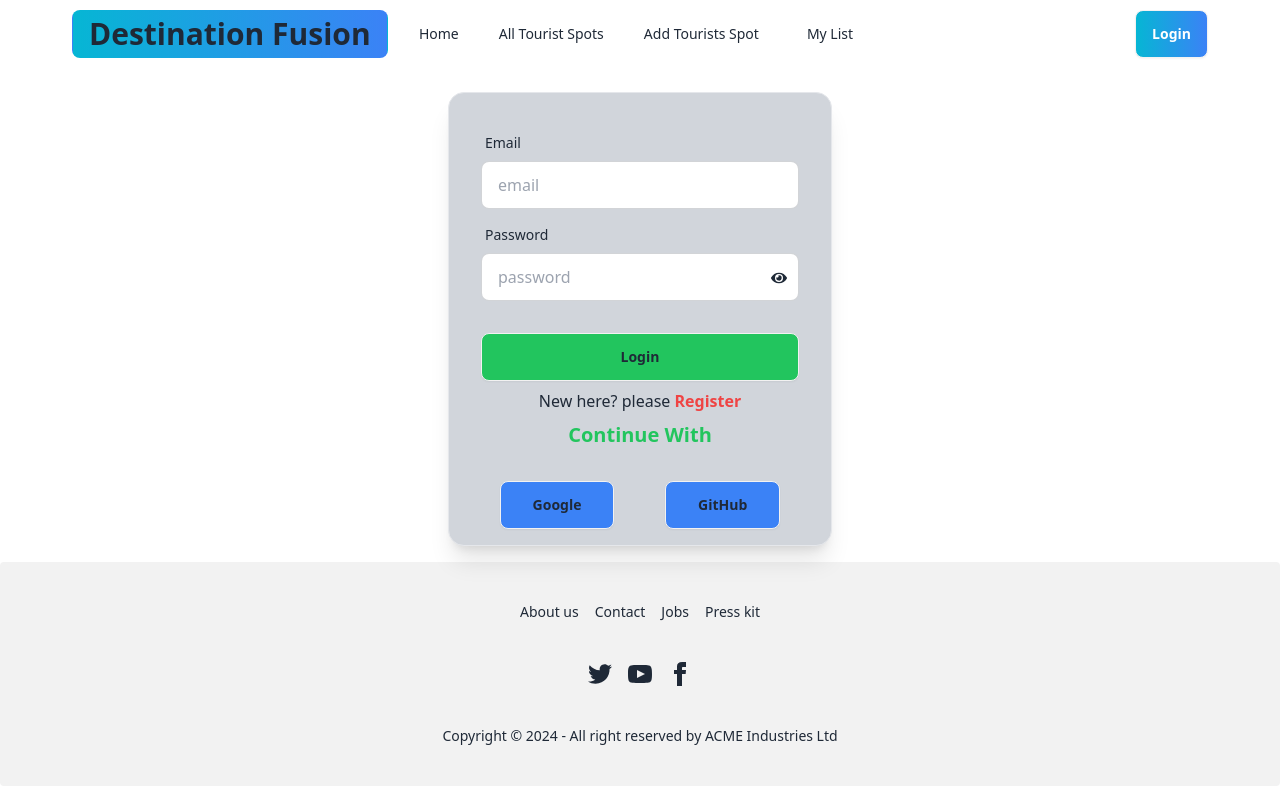
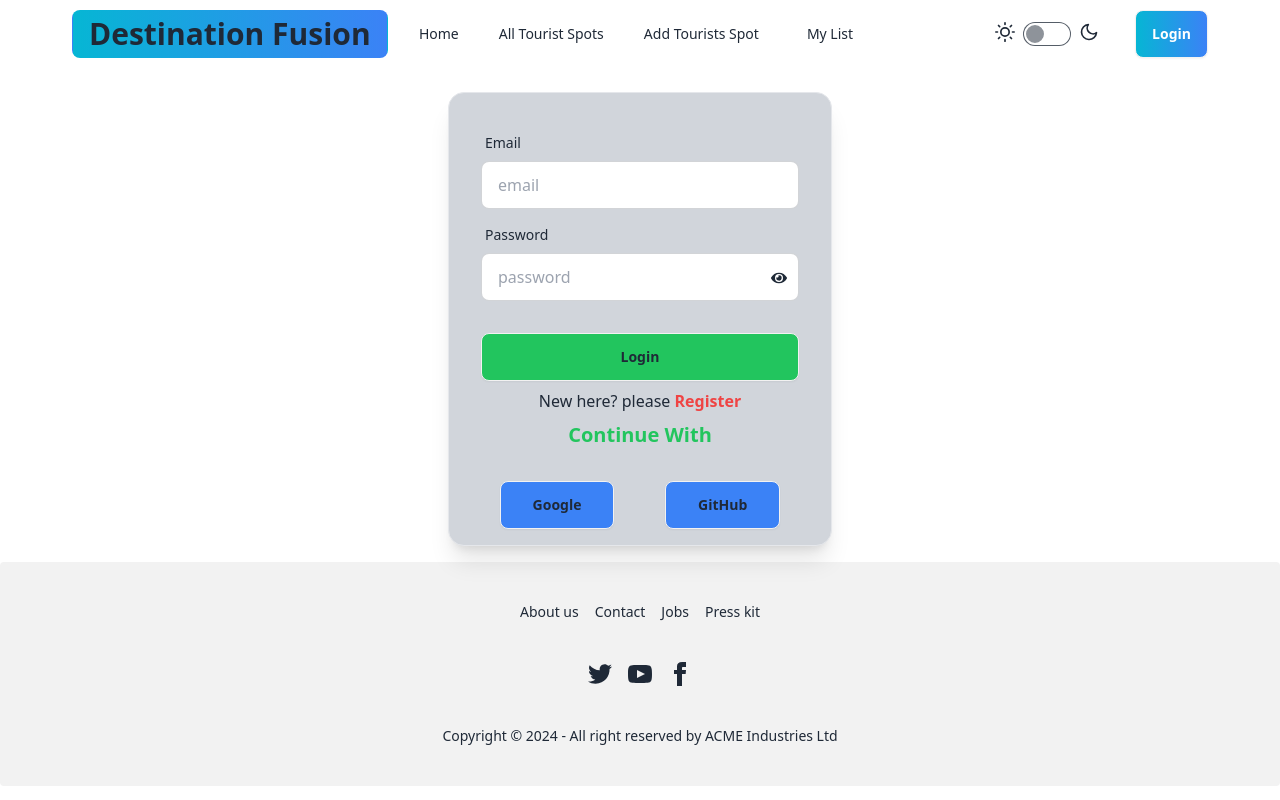
Before and after one commit to mdrashed62/Tourism, a React (Vite) app: page /login in a window 1280 px wide. Built offline with nearby package versions, Linux system fonts and the light colour scheme; no server answers.

Commit message:
places the theme without controller

```diff
--- a/package.json
+++ b/package.json
@@ -10,6 +10,7 @@
     "preview": "vite preview"
   },
   "dependencies": {
+    "classnames": "^2.5.1",
     "firebase": "^10.11.1",
     "localforage": "^1.10.0",
     "match-sorter": "^6.3.4",
--- a/src/Pages/AllTouristSpot.jsx
+++ b/src/Pages/AllTouristSpot.jsx
@@ -1,6 +1,7 @@
 import  { useState } from 'react';
 import { useLoaderData } from 'react-router-dom';
 import AllCards from './AllCards';
+import { FaCaretDown } from "react-icons/fa";
 
 const AllTouristSpot = () => {
   const allTouristSpot = useLoaderData();
@@ -20,14 +21,14 @@
   const sortedTouristSpots = [...allTouristSpot].sort(sortByAverageCost);
 
   return (
-    <div>
+    <div className='mb-6'>
       <h2 className="text-5xl text-center font-bold">All Tourist Spots</h2>
 
 
-      <div className="text-center mt-4 mb-4">
+      <div className="text-center mt-4 ">
         <div className="dropdown dropdown-bottom ">
           <div tabIndex={0} role="button" className="btn bg-emerald-400 m-1">
-            Average Cost
+            Average Cost <FaCaretDown />
           </div>
           <ul
             tabIndex={0}
--- a/src/Pages/Shared/Nav.jsx
+++ b/src/Pages/Shared/Nav.jsx
@@ -18,7 +18,6 @@
         <NavLink to="/allTouristSpot">All Tourist Spots</NavLink>
       </li>
 
-
       <li className="mr-2 ml-2">
         <NavLink to="/addTouristSpot">Add Tourists Spot</NavLink>
       </li>
@@ -30,10 +29,7 @@
   );
 
   return (
-    <div
-
-      className="navbar bg-base-100 max-w-6xl mx-auto mb-6 "
-    >
+    <div className="navbar bg-base-100 max-w-6xl mx-auto mb-6 ">
       <div className="navbar-start">
         <div className="dropdown">
           <div tabIndex={0} role="button" className="btn btn-ghost lg:hidden">
@@ -67,6 +63,40 @@
         <ul className="menu menu-horizontal px-1">{navLinks}</ul>
       </div>
       <div className="navbar-end flex">
+        <label className="flex cursor-pointer mr-4 gap-2">
+          <svg
+            xmlns="http://www.w3.org/2000/svg"
+            width="20"
+            height="20"
+            viewBox="0 0 24 24"
+            fill="none"
+            stroke="currentColor"
+            strokeWidth="2"
+            strokeLinecap="round"
+            strokeLinejoin="round"
+          >
+            <circle cx="12" cy="12" r="5" />
+            <path d="M12 1v2M12 21v2M4.2 4.2l1.4 1.4M18.4 18.4l1.4 1.4M1 12h2M21 12h2M4.2 19.8l1.4-1.4M18.4 5.6l1.4-1.4" />
+          </svg>
+          <input
+            type="checkbox"
+            value="synthwave"
+            className="toggle theme-controller"
+          />
+          <svg
+            xmlns="http://www.w3.org/2000/svg"
+            width="20"
+            height="20"
+            viewBox="0 0 24 24"
+            fill="none"
+            stroke="currentColor"
+            strokeWidth="2"
+            strokeLinecap="round"
+            strokeLinejoin="round"
+          >
+            <path d="M21 12.79A9 9 0 1 1 11.21 3 7 7 0 0 0 21 12.79z"></path>
+          </svg>
+        </label>
         <label className="mr-5">
           {user && (
             <div
```
Also changed, not shown: 1 other file (tests, documents, lock files or other folders).
